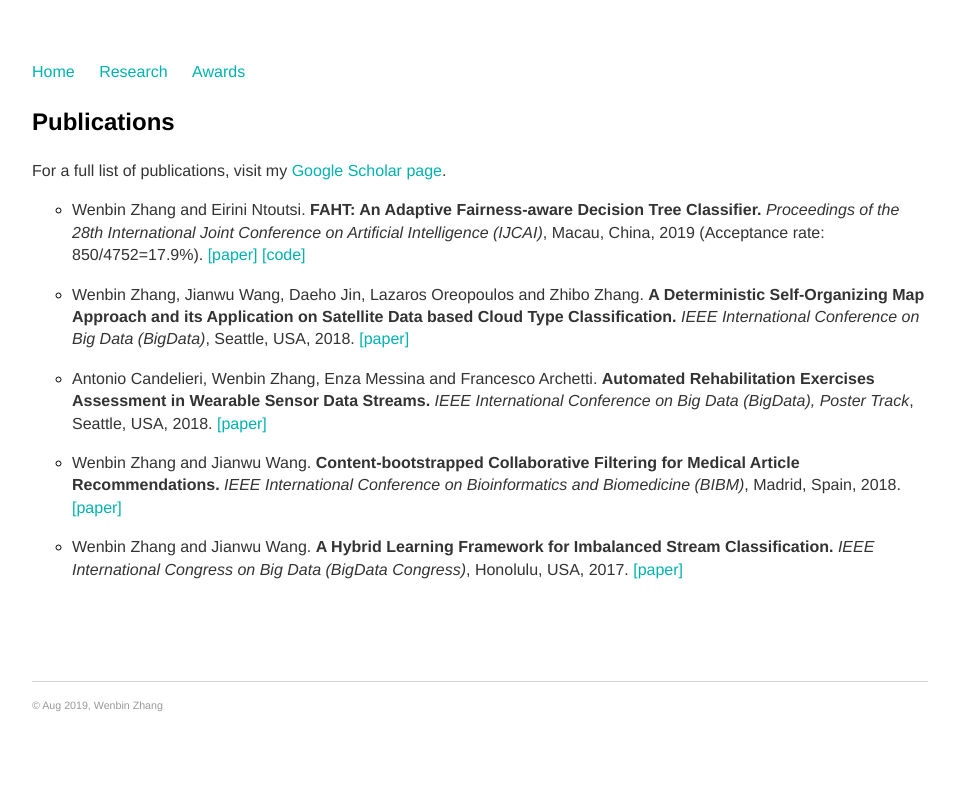
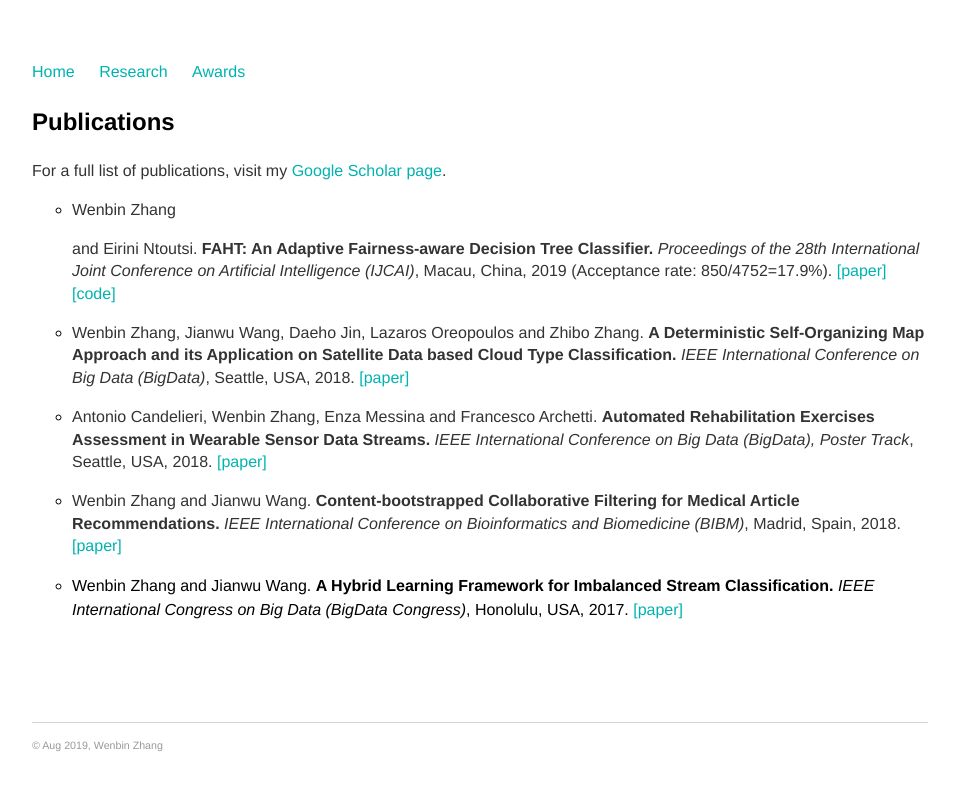
Before and after one commit to vanbanTruong/vanbanTruong.github.io, a Jekyll site: the page built from research.md, in a window 1280 px wide. Shown: the top 791 px of the page, without its empty margins (160-1119 px from the left). Built offline with Jekyll 4.4.1, drawn with Linux system fonts in a browser that asks for light colours.

Commit message:
Update research.md

```diff
--- a/research.md
+++ b/research.md
@@ -6,7 +6,7 @@ title: Research
 ### Publications
 For a full list of publications, visit my [Google Scholar page](https://scholar.google.com/citations?hl=en&user=M802p54AAAAJ).
 
-* <span class="underline">Wenbin Zhang</span> and Eirini Ntoutsi. **FAHT: An Adaptive Fairness-aware Decision Tree Classifier.** *Proceedings of the 28th International Joint Conference on Artificial Intelligence (IJCAI)*, Macau, China, 2019 (Acceptance rate: 850/4752=17.9%). [[paper]](/assets/IJCAI19.pdf) [[code]](https://github.com/vanbanTruong/FAHT)
+* <p><span class="underline">Wenbin Zhang</span></p> and Eirini Ntoutsi. **FAHT: An Adaptive Fairness-aware Decision Tree Classifier.** *Proceedings of the 28th International Joint Conference on Artificial Intelligence (IJCAI)*, Macau, China, 2019 (Acceptance rate: 850/4752=17.9%). [[paper]](/assets/IJCAI19.pdf) [[code]](https://github.com/vanbanTruong/FAHT)
 
 
 * Wenbin Zhang, Jianwu Wang, Daeho Jin, Lazaros Oreopoulos and Zhibo Zhang. **A Deterministic Self-Organizing Map Approach and its Application on Satellite Data based Cloud Type Classification.** *IEEE International Conference on Big Data (BigData)*, Seattle, USA, 2018. [[paper]](/assets/BigData18.pdf)
```
